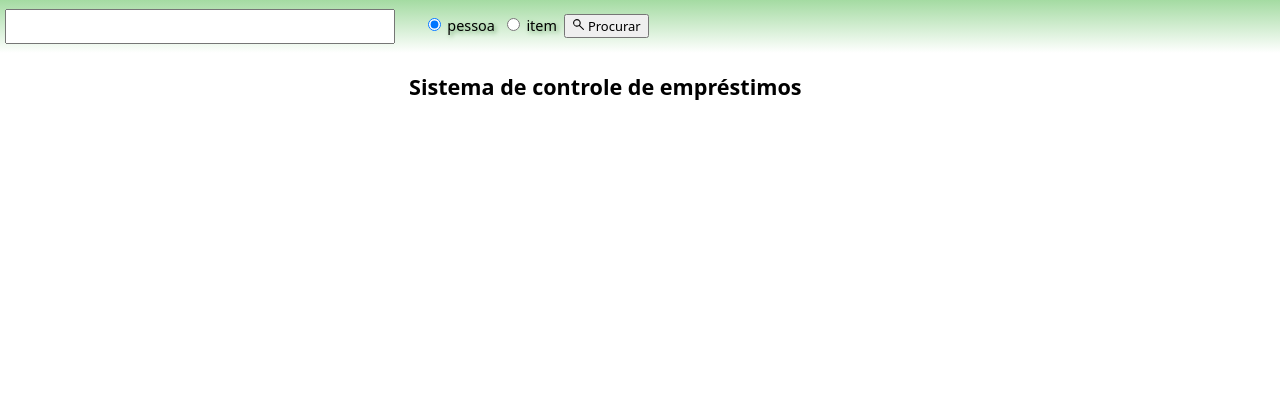
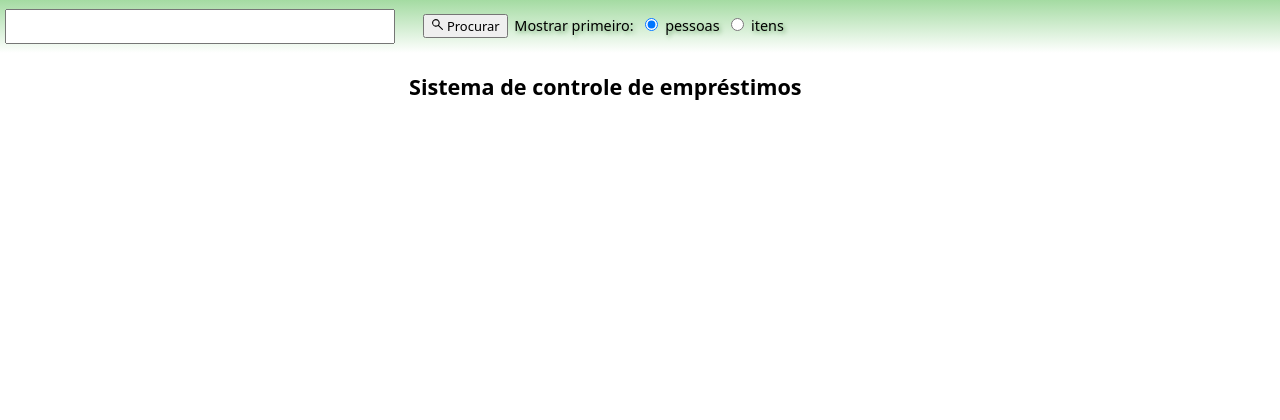
Before and after one commit to TiagoDGomes/pde, a PHP site: page / in a window 1280 px wide. Shown: the top 420 px of the page. Run offline with PHP 8.4, Linux system fonts and the light colour scheme; data that the repository does not hold is empty; a stand-in replaces the project's code that opens the database connection.

Commit message:
search all

```diff
--- a/index.php
+++ b/index.php
@@ -16,21 +16,24 @@
             <header>
                 <input type="text" name="q" id="q" value="<?= @$form_clear['q'] ?>">
                 <?php HTMLUtil::generate_input_hidden(array('uid' => $current_user_id)); ?>
+
                 <ul>
-                    <li>
-                        <input type="radio" name="t" value="user" id="chk_user" <?= $option_search_user_checked ?>>
-                        <label for="chk_user">pessoa</label>
-                    </li>
-                    <li>
-                        <input type="radio" name="t" value="item" id="chk_item" <?= $option_search_item_checked ?>>
-                        <label for="chk_item">item</label>
-                    </li>
                     <li>
                         <button type="submit">
                             <i class="icon search"></i>
                             Procurar
                         </button>
                     </li>
+                    <li><span>Mostrar primeiro: </span></li>
+                    <li>
+                        <input type="radio" name="t" value="user" id="chk_user" <?= $option_search_user_checked ?>>
+                        <label for="chk_user">pessoas</label>
+                    </li>
+                    <li>
+                        <input type="radio" name="t" value="item" id="chk_item" <?= $option_search_item_checked ?>>
+                        <label for="chk_item">itens</label>
+                    </li>
+
                 </ul>
 
             </header>
@@ -40,8 +43,10 @@
                 <?php if ($is_searching): ?>
                     <?php if ($is_search_type_user): ?>
                         <?php include_once 'include/search_results_user.php'; ?>
+                        <?php include_once 'include/search_results_item.php'; ?>
                     <?php else: ?>
                         <?php include_once 'include/search_results_item.php'; ?>
+                        <?php include_once 'include/search_results_user.php'; ?>
                     <?php endif; ?>
                 <?php endif; ?>
             </section>
--- a/style.css
+++ b/style.css
@@ -448,5 +448,5 @@ table tr.date th{
     background-image: linear-gradient(308deg, #acddab61, transparent);
 }
 .search_results .result.user{
-    background-image: linear-gradient(342deg, #d5dbd6, transparent);
+    background-image: linear-gradient(342deg, #b5b9b6, transparent);
 }
```
